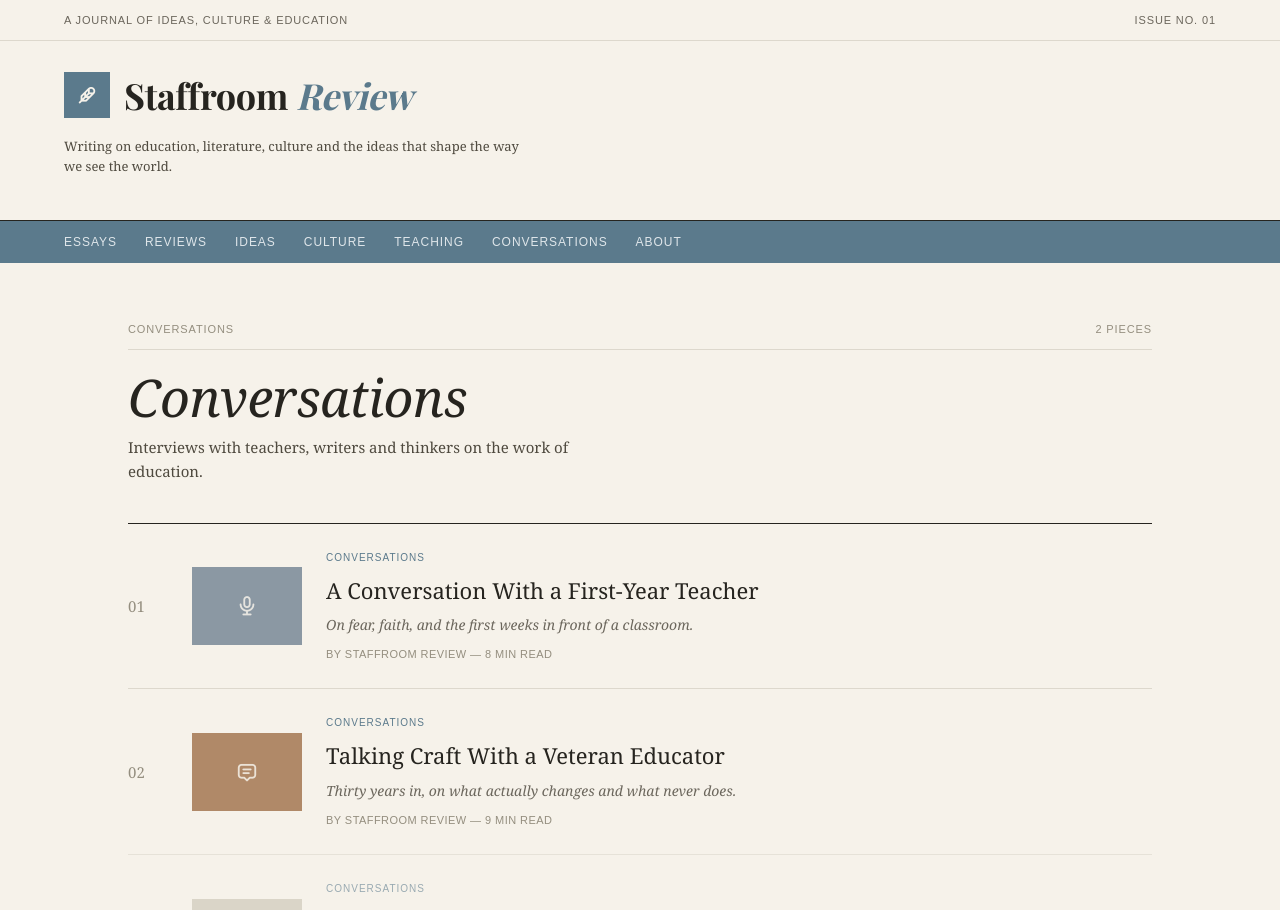
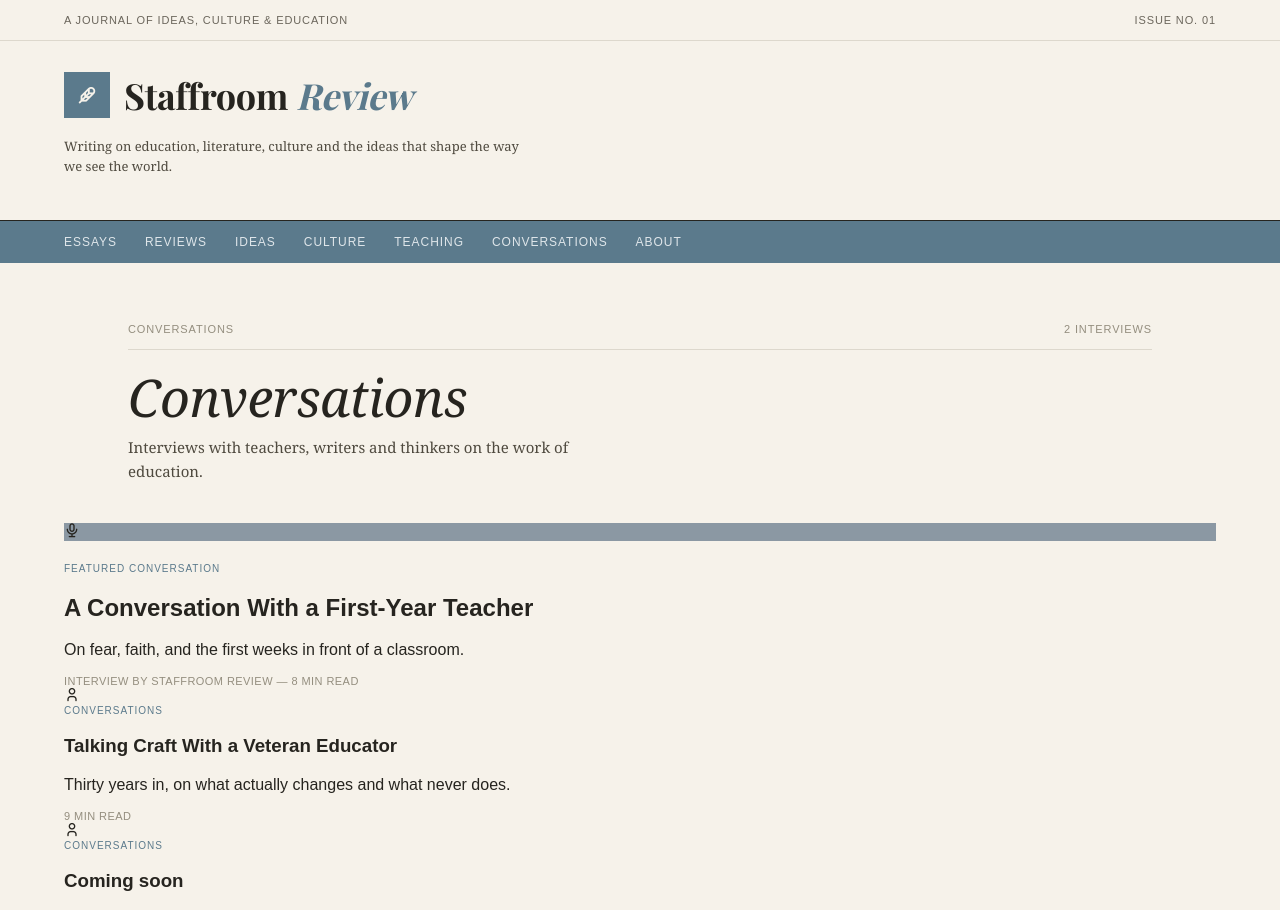
Before and after one commit to staffroom-review/staffroom-website, a Next.js app: page /category/conversations in a window 1280 px wide. Shown: the top 910 px of the page. Built offline with nearby package versions, Linux system fonts and the light colour scheme; a web font is replaced by a local one.

Commit message:
Create ConversationsPage component with placeholders

```diff
--- /dev/null
+++ b/app/category/conversations/page.js
@@ -0,0 +1,101 @@
+import Link from "next/link";
+import { conversations } from "../../../lib/stories";
+import SiteHeader from "../../../components/SiteHeader";
+import SiteFooter from "../../../components/SiteFooter";
+
+/* Placeholder interviews shown when there are fewer than 3 real ones.
+   Delete an entry here once a real interview replaces it. */
+const placeholderConversations = [
+  {
+    slug: null,
+    title: "Coming soon",
+    excerpt: "This is placeholder content — swap it out once the interview is ready.",
+    readTime: "Placeholder",
+  },
+  {
+    slug: null,
+    title: "Coming soon",
+    excerpt: "This is placeholder content — swap it out once the interview is ready.",
+    readTime: "Placeholder",
+  },
+];
+
+export default function ConversationsPage() {
+  const [featured, ...rest] = conversations;
+  const listItems = [...rest, ...placeholderConversations].slice(
+    0,
+    Math.max(2, rest.length)
+  );
+
+  return (
+    <div className="site">
+      <SiteHeader />
+      <main>
+        <div className="category-hero">
+          <div className="category-meta-row">
+            <span>Conversations</span>
+            <span>{conversations.length} {conversations.length === 1 ? "interview" : "interviews"}</span>
+          </div>
+          <h1 className="category-title">Conversations</h1>
+          <p className="category-description">
+            Interviews with teachers, writers and thinkers on the work of education.
+          </p>
+        </div>
+
+        {featured && (
+          <div className="conv-featured-wrap">
+            <Link className="conv-featured" href={`/essays/${featured.slug}`}>
+              <div
+                className="conv-featured-image"
+                style={{ background: featured.image?.color || "#ddd8cd" }}
+              >
+                {featured.image?.icon ? (
+                  <i className={`ti ${featured.image.icon}`} aria-hidden="true"></i>
+                ) : (
+                  <i className="ti ti-photo" aria-hidden="true"></i>
+                )}
+              </div>
+              <div className="story-category" style={{ marginTop: 22 }}>
+                Featured conversation
+              </div>
+              <h2 className="conv-featured-title">{featured.title}</h2>
+              <p className="conv-featured-excerpt">{featured.excerpt}</p>
+              <div className="read-time">
+                Interview by {featured.author} — {featured.readTime}
+              </div>
+            </Link>
+          </div>
+        )}
+
+        <div className="conv-list">
+          {listItems.map((item, i) => {
+            const content = (
+              <>
+                <div className="conv-portrait">
+                  <i className="ti ti-user" aria-hidden="true"></i>
+                </div>
+                <div className="conv-row-body">
+                  <div className="story-category">Conversations</div>
+                  <h3 className="conv-row-title">{item.title}</h3>
+                  <p className="conv-row-excerpt">{item.excerpt}</p>
+                  <div className="read-time">{item.readTime}</div>
+                </div>
+              </>
+            );
+
+            return item.slug ? (
+              <Link className="conv-row" href={`/essays/${item.slug}`} key={item.slug}>
+                {content}
+              </Link>
+            ) : (
+              <div className="conv-row conv-row-placeholder" key={`conv-placeholder-${i}`}>
+                {content}
+              </div>
+            );
+          })}
+        </div>
+      </main>
+      <SiteFooter />
+    </div>
+  );
+}
```
